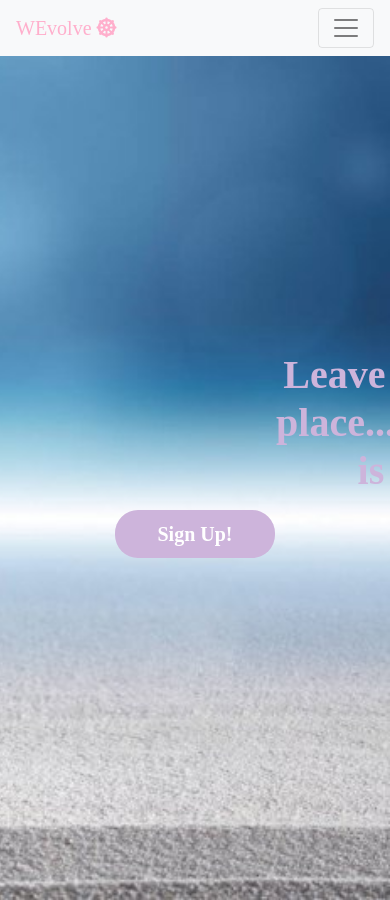
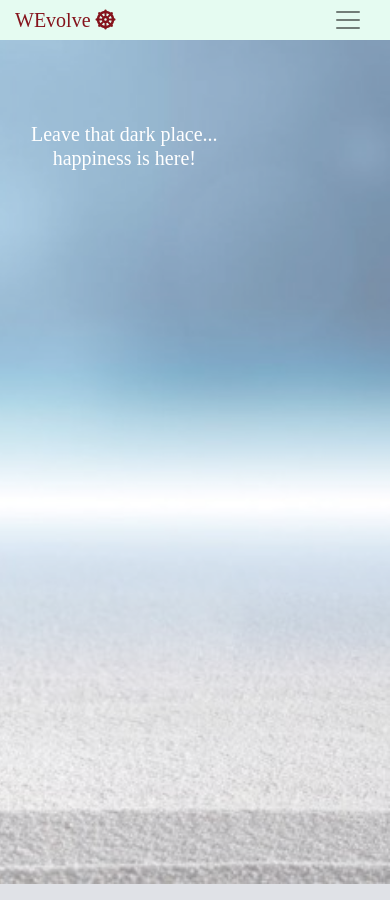
Before and after one commit to annatolchynska/WEvolve, a Python web app: template template/index.html in a window 390 px wide; the page is wider, and only the part inside the window is pictured. Run offline with Jinja, Linux system fonts and the light colour scheme; the template is opened without the code that fills it, so the values that code supplies are empty; some libraries are stand-ins or nearby versions; some web fonts are replaced.

Commit message:
Add morre style and media queries to the landing page.

```diff
--- a/css/style.css
+++ b/css/style.css
@@ -3,12 +3,6 @@
 }
 
 /* Containers */
-
-
-.container-wrapper--red {
-    background-color: #f05f40;
-    color: white;
-}
 
 
 .callout-container {
@@ -20,9 +14,6 @@
     background-size: cover;
 
     display: flex;
-    align-items: center;
-    justify-content: center;
-
     position: relative;
 }
 
@@ -32,6 +23,7 @@
     left: 0;
     height: 100%;
     width: 100%;
+    background-color: rgba(255, 255, 255, 0.4);
 
 }
 
@@ -42,23 +34,45 @@
 
 /* Navbar */
 
+.navalert-container {
+    position: absolute;
+    top: 0;
+    left: 0;
+    z-index: 1;
+
+}
+
+.navbar {
+    margin: 0;
+    padding: 0;
+    padding-left: 15px;
+    padding-right: 15px;
+    background-color: rgba(170, 240, 209, 0.3);
+}
+
+
 .navbar .navbar-brand {
 
-    color: #ffafcc;
+    color: #85131C;
 }
 
 .navbar .navbar-brand:hover {
 
-    color: #bde0fe;
+    color: #4B0082;
 }
+
+.navbar .navbar-toggler {
+    border: 0;
+}
+
 
 #navbarDropdownMenuLink,
 #home,
 #about {
 
-    color: #a2d2ff;
+    color: #4B0082;
     font-weight: lighter;
-    font-size: larger;
+    font-size: 14px;
 }
 
 .navbar .navbar-nav a {
@@ -68,13 +82,13 @@
 
 #inline {
 
-    color: #bde0fe;
+    color: #85131C;
     font-weight: lighter;
-    font-size: larger;
+    font-size: 14px;
 }
 
 #booking {
-    color: #cdb4db;
+    color: #4B0082;
     font-size: larger;
     font-weight: lighter;
 }
@@ -86,73 +100,57 @@
 }
 
 .jumbotron h1 {
-    color: #cdb4db;
-    font-weight: bold;
-    padding-left: 450px;
-    margin-bottom: 15px;
-}
+    color: white;
+    padding-left: 750px;
+    font-weight: lighter;
+    padding-top: 370px;
 
-/* Sign up button */
-
-.btn {
-    font-weight: bold;
-    color: white;
-    border-radius: 23px;
-    width: 160px;
-    margin-left: 530px;
-    background-color: #cdb4db
-}
-
-.btn:hover {
-    background-color: #a2d2ff;
 }
 
 /* media queries */
 /* for sreens size from 1200px and down */
 @media screen and (max-width: 1200px) {
+    .jumbotron h1 {
 
-    jumbotron h1 {
-        padding-left: 280px;
-        margin-bottom: 80px;
-        margin-top: 5px;
-    }
-
-    .btn {
-
-        margin-left: 450px;
+        padding-left: 600px;
 
     }
 }
 
+/* media queries */
 /* for sreens size from 950px and down */
 @media screen and (max-width: 950px) {
+    .jumbotron h1 {
 
-    jumbotron h1 {
-        font-size: 35px;
-        margin-left: 30px;
-        padding-left: 15px;
+        padding-left: 500px;
 
     }
 
-    .btn {
+}
+
+/* media queries */
+/* for sreens size from 650px and down */
+@media screen and (max-width: 650px) {
+    .jumbotron h1 {
 
         margin: 0;
-
-    }
-}
-
-/* for sreens size from 750px and down */
-@media screen and (max-width: 750px) {
-
-    jumbotron h1 {
-        font-size: 35px;
-        margin-left: 30px;
-        padding-left: 15px;
+        padding: 0;
+        justify-content: center;
 
     }
 
-    .btn {
+}
 
+/* media queries */
+/* for sreens size from 450px and down */
+@media screen and (max-width: 450px) {
+    .jumbotron h1 {
+        font-size: 20px;
+        justify-content: center;
         margin: 0;
+        padding: 0;
+        margin-top: 50px;
 
     }
+
+}
--- a/template/index.html
+++ b/template/index.html
@@ -17,7 +17,7 @@
 <body>
 
     <!--Nav-->
-    <nav class="navbar navbar-light navbar-expand-sm bg-light">
+    <nav class="navbar navbar-light navbar-expand-sm ">
         <a href="/" class="navbar-brand">
             WEvolve <i class="fa-solid fa-dharmachakra"></i></a>
 
@@ -28,7 +28,7 @@
         <div class="collapse navbar-collapse" id="navbarNavDropdown">
             <ul class="navbar-nav mr-auto">
                 <li class="active nav-item mr-2"><a class="nav-link" href="/" id="home">Home</a></li>
-                <li class="nav-item mr-2"><a class="nav-link" href="" id="about">About</a></li>
+                <li class="nav-item mr-2"><a class="nav-link" href="/" id="about">About</a></li>
                 <li class="nav-item dropdown">
                     <a class="nav-link dropdown-toggle" href="#" id="navbarDropdownMenuLink" role="button"
                         data-toggle="dropdown" aria-haspopup="true" aria-expanded="false">
@@ -57,9 +57,8 @@
         <div class="row">
             <div class="col-12">
                 <section class="callout jumbotron text-center">
-                    <h1 class="jumbotron-header">Leave that dark place...happiness is here!</h1>
-                    <p><button class="btn btn-lg" data-toggle="modal" data-target="#signUpModal">Sign
-                            Up!</button></p>
+                    <h1 class="jumbotron-header">Leave that dark place...<br> happiness is here!</h1>
+
 
                 </section>
             </div>
```
